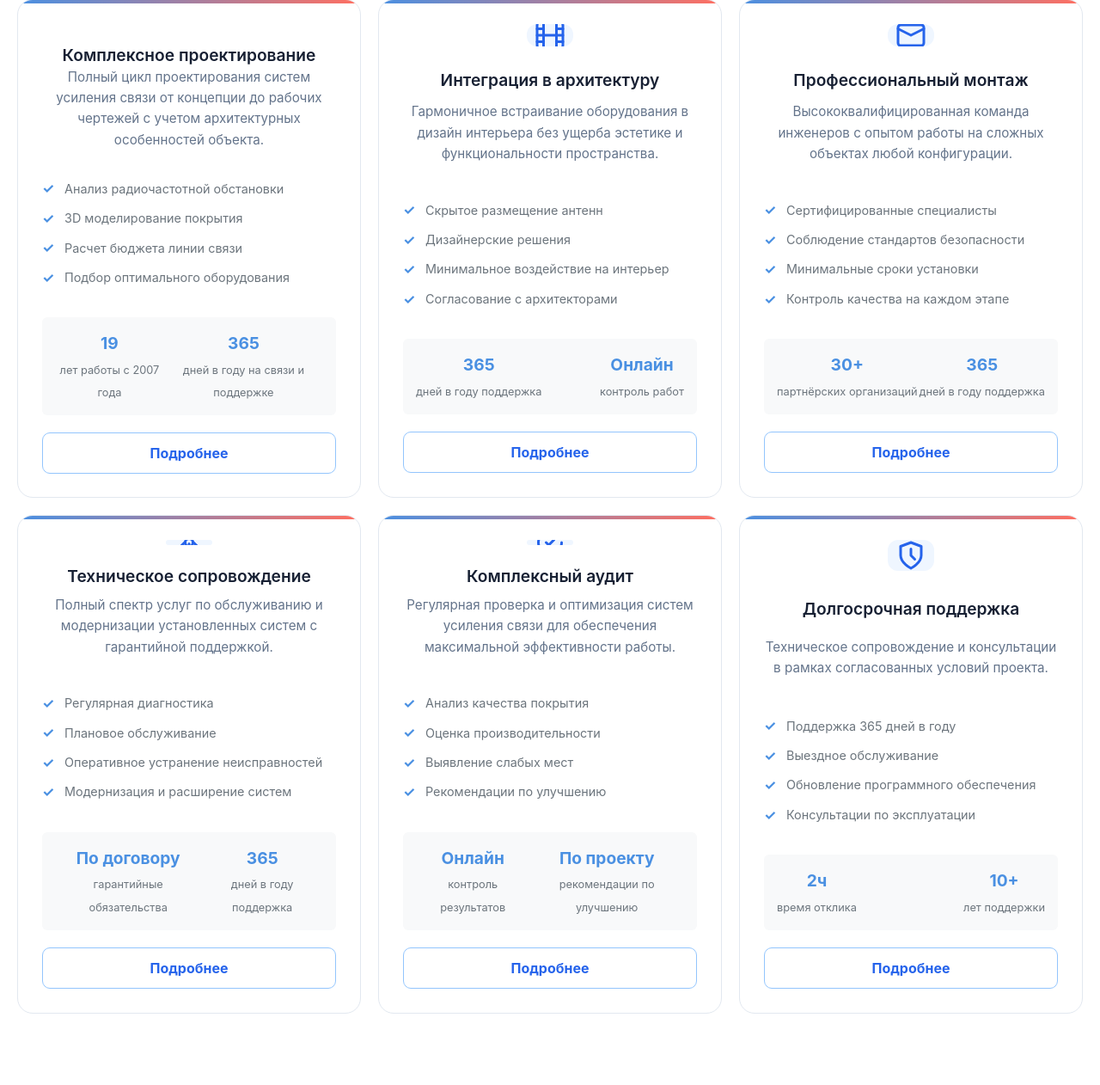
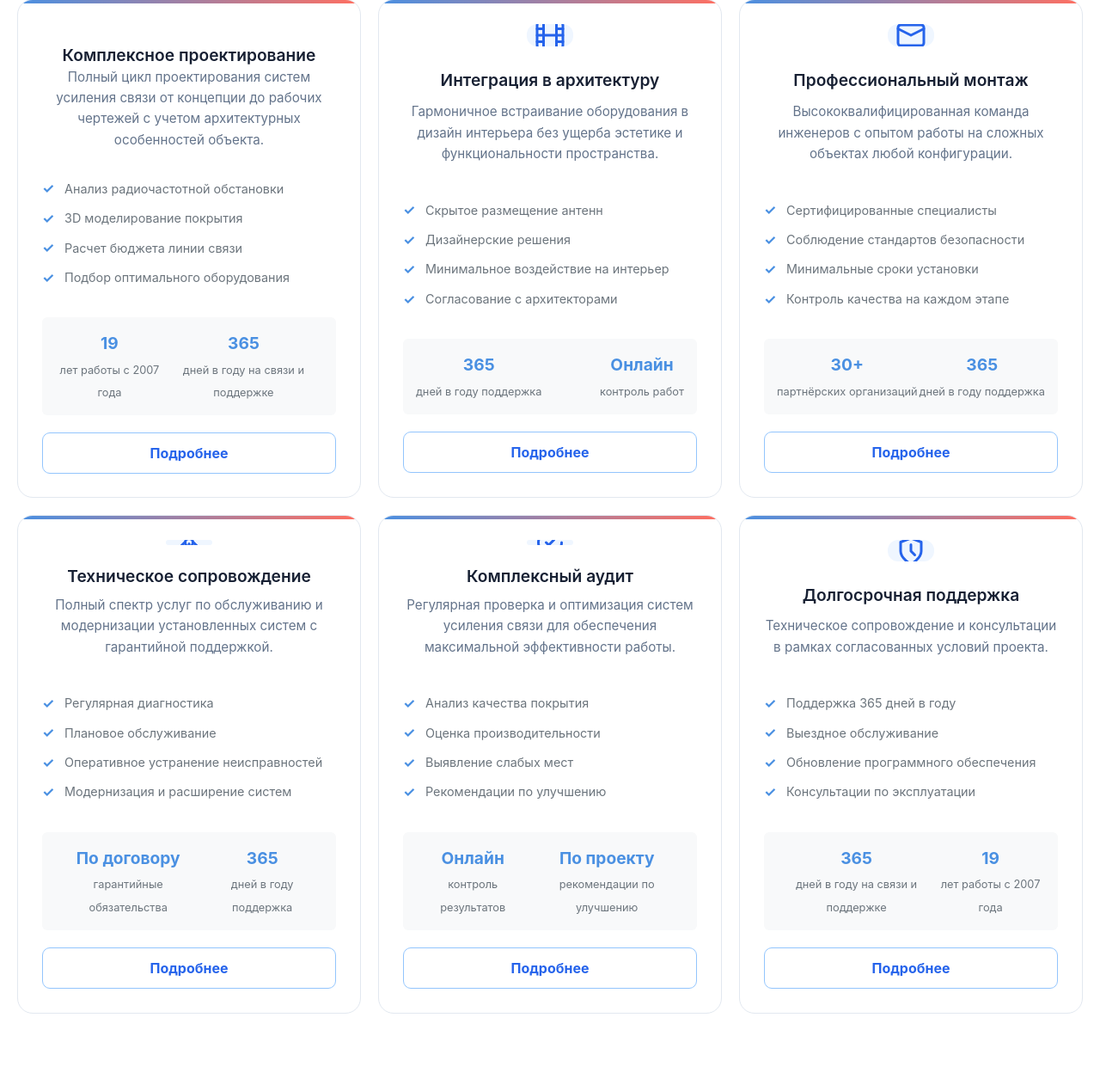
Before and after one commit to ilyaburlakov/groupintegra.ru, a PHP site: page /gsm.php in a window 1280 px wide. Shown: the part 1091-2353 px from the top of the page at 86% size. Run offline with PHP 8.4, Linux system fonts and the light colour scheme.

Commit message:
Remove remaining unsupported GSM response metrics

```diff
--- a/gsm.php
+++ b/gsm.php
@@ -1353,12 +1353,12 @@
                 </div>
                 <div class="benefit-stats">
                     <div class="benefit-stat">
-                        <span class="benefit-stat-number">2ч</span>
-                        <span class="benefit-stat-label">время отклика</span>
+                        <span class="benefit-stat-number">365</span>
+                        <span class="benefit-stat-label">дней в году на связи и поддержке</span>
                     </div>
                     <div class="benefit-stat">
-                        <span class="benefit-stat-number">10+</span>
-                        <span class="benefit-stat-label">лет поддержки</span>
+                        <span class="benefit-stat-number">19</span>
+                        <span class="benefit-stat-label">лет работы с 2007 года</span>
                     </div>
                 </div>
                 <a href="/services/support.php" class="btn btn-outline">Подробнее</a>
```
